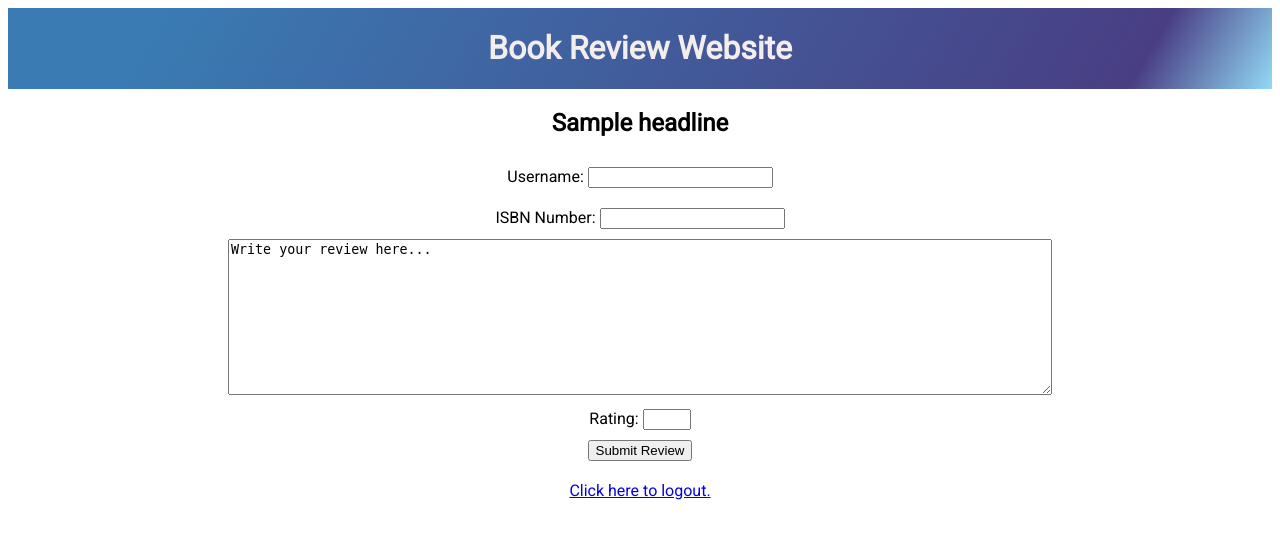
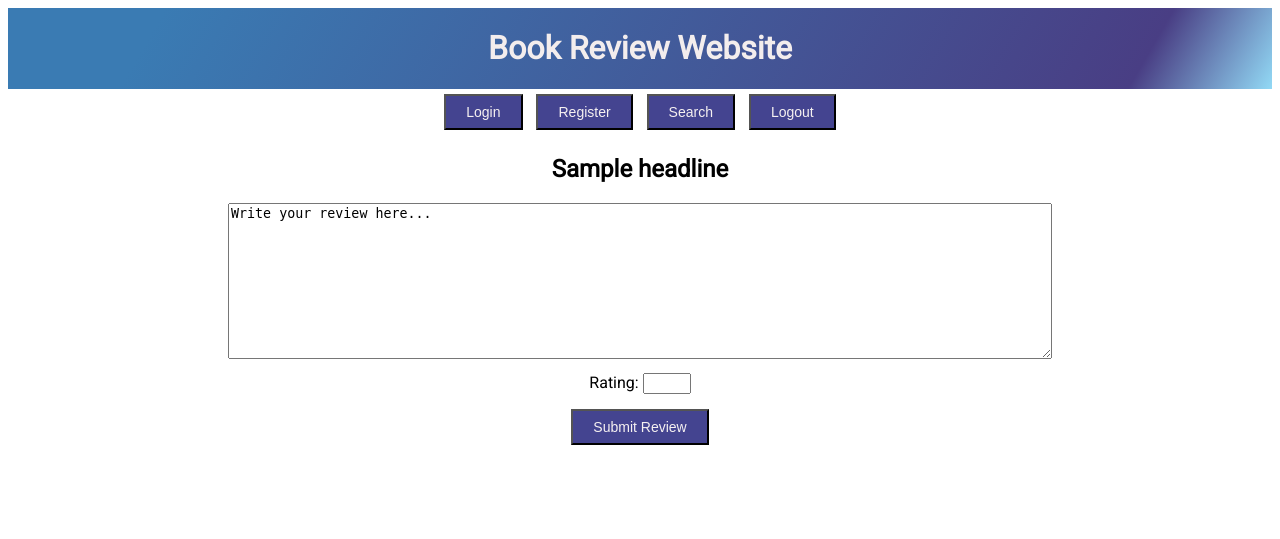
Before and after one commit to betty-van/book-review-app, a Flask app: template templates/review.html in a window 1280 px wide. Shown: the top 539 px of the page. Run offline with Flask 2, Linux system fonts and the light colour scheme; the template is opened without the code that fills it: most values are stand-ins (such as "Sample title", 1, 10 or a date in 2020).

Commit message:
Added sessions and made more secure plus some buttons

```diff
--- a/app.py
+++ b/app.py
@@ -26,12 +26,17 @@ Session(app)
 engine = create_engine(os.getenv("DATABASE_URL"))
 db = scoped_session(sessionmaker(bind=engine))
 
-# Set up a global variable tracking if logged in or not
-isLoggedIn = False
 
 # Rendering template index.html to default url
 @app.route("/")
 def index():
+    if session.get("isLoggedIn") is None:
+        session["isLoggedIn"] = False
+        session["username"] = None
+    elif session.get("isLoggedIn") is True:
+        username = session["username"]
+        headline = "Welcome back " + username + ". Search here!"
+        return render_template("search.html", headline=headline)
     headline="Please log in using the form below:"
     return render_template("index.html", headline=headline)
 
@@ -46,23 +51,41 @@ def search():
     password= request.form.get("password")
 
     # Check if name and password are already in the database
-    isLoggedIn = db.execute("SELECT name, password FROM users WHERE name = :name AND password = :password", {"name": name, "password": password}).rowcount > 0
-    if isLoggedIn == True:
+    loggedIn = db.execute("SELECT name, password FROM users WHERE name = :name AND password = :password", {"name": name, "password": password}).rowcount > 0
+    if loggedIn == True:
+        session["isLoggedIn"] = True
+        session["username"] = name
+        print(f"Logged in with {name} to the website.")
+
+    if session.get("isLoggedIn") is True:
         # If match, render search page and continue
         headline="Fill out the form below to start searching for books."
         return render_template("search.html", headline=headline)
-    elif isLoggedIn == False:
+    elif session.get("isLoggedIn") is False:
         # If name and password is NOT in the table, revert to login page
-        headline="You entered an invalid username and password. Please try again or register for an account."
+        headline="You are not logged in. Please try again or register for an account."
         return render_template("index.html", headline=headline)
 
 @app.route("/logout")
 def logout():
-    headline="You have successfully logged out."
-    return render_template("logout.html", headline=headline)
+    # If logged in, then log out
+    if session.get("isLoggedIn") is True:
+        session["isLoggedIn"] = False
+        session["username"] = ''
+        headline="You have successfully logged out."
+        return render_template("index.html", headline=headline)
+    # If not logged in, then revert to log in page
+    elif session.get("isLoggedIn") is False:
+        headline = "You never logged in. Please log in."
+        return render_template("index.html", headline=headline)
 
 @app.route("/results", methods=["POST", "GET"])
 def results():
+    if session.get("isLoggedIn") is False:
+        # If name and password is NOT in the table, revert to login page
+        headline="You are not logged in. Please try again or register for an account."
+        return render_template("index.html", headline=headline)
+
     isbn=request.form.get("isbn")
     title=request.form.get("title")
     author=request.form.get("author")
@@ -101,7 +124,7 @@ def results():
         headline ="No book was found."
         return render_template("error.html", headline=headline)
     else:
-        headline="Your search results are below."
+        headline="Click on each link for more information."
         return render_template("search-result.html", headline=headline, isbn=isbn, title=title, author=author, books=books)
 
 @app.route("/registrationsuccess", methods=["POST"])
@@ -124,61 +147,84 @@ def is_registered():
     db.commit()
 
 @app.route("/bookdetails/<int:book_id>")
+# List all details about a certain book
 def bookdetails(book_id):
-    # List all details about a single book
+    # Checks to see if user is logged in
+    if session.get("isLoggedIn") is not True:
+        return render_template('index.html', headline="Please log in to look at book details.")
 
     # Make sure book exists by its book_id
     book = db.execute("SELECT * FROM books WHERE id = :id", {"id": book_id}).fetchone()
-    reviews = db.execute("SELECT * FROM reviews WHERE book_id  = :book_id", {"book_id": book.isbn})
+    reviews = db.execute("SELECT * FROM reviews WHERE book_id  = :book_id", {"book_id": book_id}).fetchall()
     if book is None:
         headline = "Book not found."
         return render_template("error.html", headline=headline)
 
     # Get Goodreads avg rating and number of ratings
     res = requests.get("https://www.goodreads.com/book/review_counts.json", params={"key": "Ofp1GU7uUbEelrn6ZrT9w", "isbns": book.isbn})
-    book = res.json()
-    average_rating = book['books'][0]['average_rating']
-    rating_number = book['books'][0]['work_ratings_count']
+    selectedBook = res.json()
+    average_rating = selectedBook['books'][0]['average_rating']
+    ratings_number = selectedBook['books'][0]['work_ratings_count']
 
 
     # Get book details & render onto page
-    return render_template("bookdetails.html", book=book, reviews=reviews)
+    return render_template("bookdetails.html", book=book, reviews=reviews, average_rating=average_rating, ratings_number=ratings_number)
 
 @app.route("/reviews/<int:book_id>")
 def review(book_id):
+
+    # Checks to see if user is logged in
+    if session.get("isLoggedIn") is not True:
+        return render_template('index.html', headline="Please log in to look at book details.")
+
     # Check book is in databasea
     book = db.execute("SELECT * FROM books WHERE id = :id", {"id": book_id}).fetchone()
     if book is None:
         headline = "Book not found."
         return render_template("error.html", headline=headline)
 
+    # Get username to check if already reviewed
+    username = session["username"]
+
+    # Check if this user already made a review by checking username and isbn
+    alreadyReviewed = db.execute("SELECT user_id, book_id FROM reviews WHERE user_id = :user_id AND book_id = :book_id", {"user_id": username, "book_id": book_id}).rowcount > 0
+
+    if alreadyReviewed:
+        currentReview = db.execute("SELECT * FROM reviews WHERE user_id = :user_id AND book_id = :book_id", {"user_id": username, "book_id": book_id}).fetchone()
+        headline = "You have already submitted a review for this book."
+        return render_template("submission.html", headline=headline, username=username, reviewText=currentReview.review, rating=currentReview.rating)
+
     # Render review page
     headline = "Fill in the review form below and press submit."
-    return render_template("review.html", headline=headline)
+    return render_template("review.html", headline=headline, book_id=book_id)
 
 @app.route("/submissionsuccess", methods=["POST"])
 def submission():
-    username= request.form.get("username")
+    # Checks to see if user is logged in
+    if session.get("isLoggedIn") is not True:
+        return render_template('index.html', headline="Please log in to look at book details.")
+
+    username= session["username"]
     reviewText= request.form.get("reviewText")
     rating= request.form.get("rating")
-    isbn = request.form.get("isbn")
+    bookID = request.form.get("bookID")
 
     # Make sure book exists
-    book = db.execute("SELECT * FROM books WHERE isbn = :isbn", {"isbn": isbn}).fetchone()
+    book = db.execute("SELECT * FROM books WHERE id = :id", {"id": bookID}).fetchone()
     if book is None:
         headline = "Book not found."
         return render_template("error.html", headline=headline)
 
     # Check if this user already made a review by checking username and isbn
-    alreadyReviewed = db.execute("SELECT user_id, book_id FROM reviews WHERE user_id = :user_id AND book_id = :book_id", {"user_id": username, "book_id": isbn}).rowcount > 0
+    alreadyReviewed = db.execute("SELECT user_id, book_id FROM reviews WHERE user_id = :user_id AND book_id = :book_id", {"user_id": username, "book_id": bookID}).rowcount > 0
 
     if alreadyReviewed:
-        currentReview = db.execute("SELECT user_id, book_id FROM reviews WHERE user_id = :user_id AND book_id = :book_id", {"user_id": username, "book_id": isbn}).fetchone()
+        currentReview = db.execute("SELECT * FROM reviews WHERE user_id = :user_id AND book_id = :book_id", {"user_id": username, "book_id": bookID}).fetchone()
         headline = "You have already submitted a review for this book."
         return render_template("submission.html", headline=headline, username=username, reviewText=currentReview.review, rating=currentReview.rating)
     elif not alreadyReviewed:
     # Insert into reviews table
-        db.execute("INSERT INTO reviews(user_id, review, rating, book_id) VALUES (:user_id, :review, :rating, :book_id)", {"user_id": username, "review": reviewText, "rating": rating, "book_id": isbn})
+        db.execute("INSERT INTO reviews(user_id, review, rating, book_id) VALUES (:user_id, :review, :rating, :book_id)", {"user_id": username, "review": reviewText, "rating": rating, "book_id": bookID})
         db.commit()
         headline="Your submission was successful."
         return render_template("submission.html", headline=headline, username=username, reviewText=reviewText, rating=rating)
--- a/templates/bookdetails.html
+++ b/templates/bookdetails.html
@@ -9,7 +9,7 @@
     <p>Book author: {{ book.author }}</p>
     <p>ISBN number: {{ book.isbn }}</p>
     <p>Year published: {{ book.year }}</p>
-    <p>Book ID: {{ book.id }}</p>
+    <p class="hidden">Book ID: {{ book.id }}</p>
     <p>Number of reviews: {{ ratings_number }}</p>
     <p>Average rating: {{ average_rating }}</p>
 
@@ -26,5 +26,6 @@
         {% endfor %}
     </ol>
 
-    <a href="{{ url_for('logout') }}">Click here to logout.</a><br>
+    {{ session["username"] }}<br>
+    <a href="{{ url_for('review', book_id=book.id) }}">Click here to post a review.</a><br>
     {% endblock %}
--- a/templates/index.html
+++ b/templates/index.html
@@ -14,5 +14,4 @@
         <button>Log In</button>
     </form>
 
-    <a href="{{ url_for('register') }}">Click here to register for an account.</a>
     {% endblock %}
--- a/templates/layout.html
+++ b/templates/layout.html
@@ -14,6 +14,10 @@
         text-align: center;
     }
 
+    .hidden {
+        display: none;
+    }
+
     header {
         display: flex;
         justify-content: center;
@@ -23,6 +27,22 @@
         min-height: 50px;
         background-color: #3a7bb3;
         background-image: linear-gradient(120deg, #3a7bb3 12%, #493e84 89%, #92d9f5 100%);
+    }
+
+    button {
+        background-color: rgb(68, 68, 144);
+        color: rgb(246, 241, 241);
+        text-decoration: none;
+        padding: 8px 20px;
+        font-size: 14px;
+        margin: 5px;
+    }
+
+    button:hover {
+        background-color: rgba(176, 176, 192, 0.733);
+        color: rgb(18, 18, 58);
+        -webkit-transition-duration: 0.4s;
+        transition-duration: 0.4s;
     }
 
     h1 {
@@ -61,9 +81,18 @@
     <header>
         <h1>Book Review Website</h1>
     </header>
+
+    <nav>
+        <a href="{{ url_for('index') }}"><button>Login</button></a>
+        <a href="{{ url_for('register') }}"><button>Register</button></a>
+        <a href="{{ url_for('search') }}"><button>Search</button></a>
+        <a href="{{ url_for('logout') }}"><button>Logout</button></a>
+    </nav>
+
     <h2>{% block heading %}{{ headline }}{% endblock %}</h2>
 
     {% block body %}
     {% endblock %}
+
 </body>
 </html>
--- a/templates/logout.html
+++ /dev/null
@@ -1,5 +0,0 @@
-{% extends "layout.html" %}
-
-{% block body %}
-    <p><a href="{{ url_for('index') }}">Click here to go back to the log in page.</a></p>
-{% endblock %}
--- a/templates/register.html
+++ b/templates/register.html
@@ -13,5 +13,4 @@
         <button type="submit">Register</button>
     </form>
 
-    <a href="{{ url_for('index') }}">Click here to log in to your account.</a>
     {% endblock %}
--- a/templates/registrationsuccess.html
+++ b/templates/registrationsuccess.html
@@ -9,6 +9,4 @@
     <p>Please keep record of this for future use of this website.</p>
 
 
-
-    <a href="{{ url_for('index') }}">Click here to login.</a>
     {% endblock %}
--- a/templates/review.html
+++ b/templates/review.html
@@ -3,13 +3,9 @@
     <!-- Body -->
     {% block body %}
     <!-- Testing the post request -->
-
     <form action="{{ url_for('submission') }}" method="post">
-            <div class="inputwrapper">
-                <label for="username">Username: </label><input type="text" name="username">
-            </div>
-            <div class="inputwrapper">
-                <label for="isbn">ISBN Number: </label><input type="text" name="isbn">
+            <div class="inputwrapper hidden">
+                <label for="bookID">Book ID: </label><input type="number" name="bookID" value="{{ book_id }}" placeholder="{{ book_id }}" required readonly>
             </div>
             <textarea name="reviewText" cols="100" rows="10">Write your review here...</textarea>
             <div class="inputwrapper">
@@ -18,5 +14,6 @@
             <button>Submit Review</button>
         </form>
 
-    <a href="{{ url_for('logout') }}">Click here to logout.</a>
+    {{ session["username"] }}<br>
+
     {% endblock %}
--- a/templates/search.html
+++ b/templates/search.html
@@ -18,5 +18,5 @@
         <button>Search</button>
     </form>
 
-    <a href="{{ url_for('logout') }}">Click here to logout.</a>
+    {{ session["username"] }}<br>
     {% endblock %}
--- a/templates/submission.html
+++ b/templates/submission.html
@@ -10,6 +10,5 @@
     <p>Thank you for your review.</p>
 
 
-
-    <a href="{{ url_for('index') }}">Click here to logout.</a>
+    {{ session["username"] }}<br>
     {% endblock %}
```
Also changed, not shown: import2.py (deleted, +0 -20 lines), templates/search-result.html (+6 -6 lines), 2 other files.
